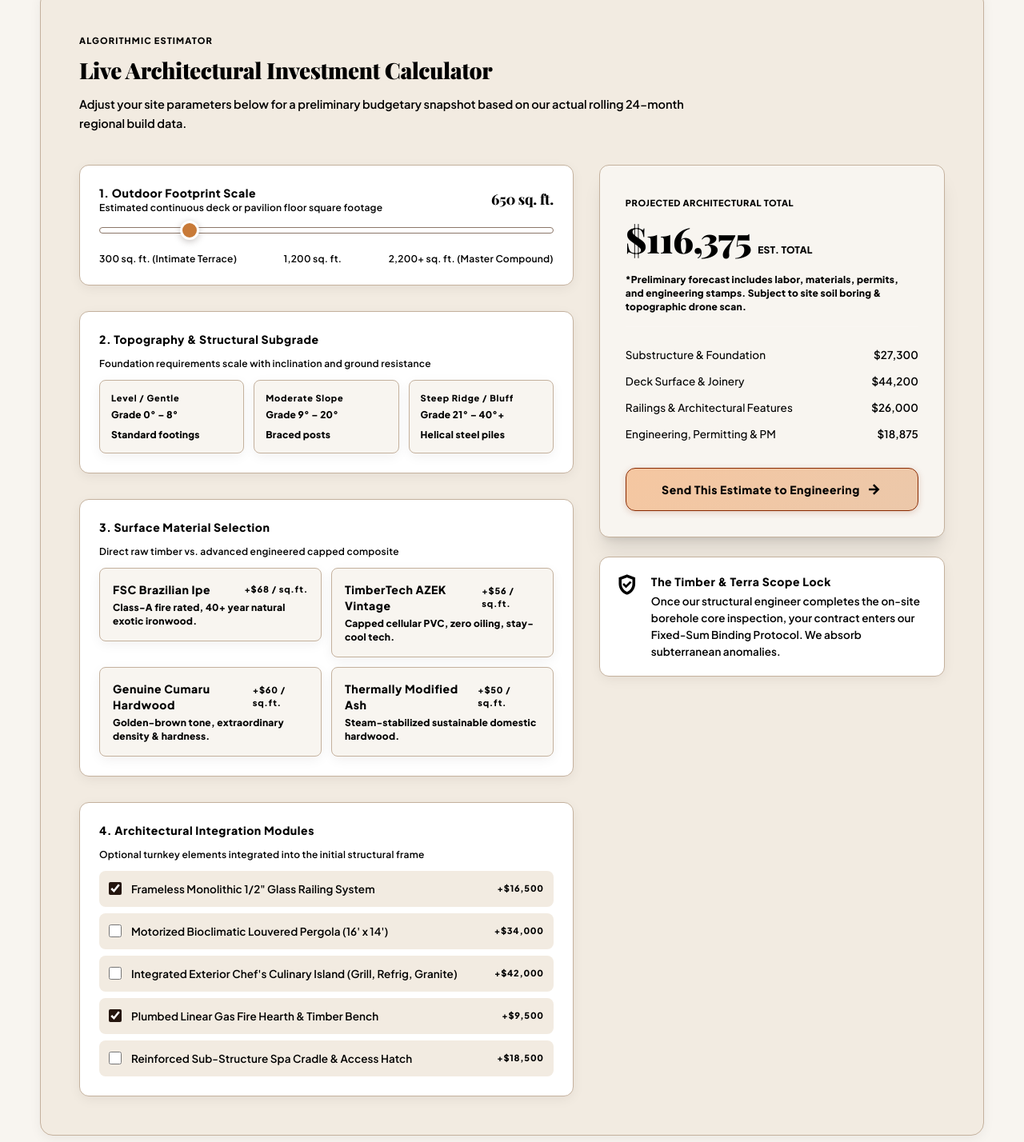
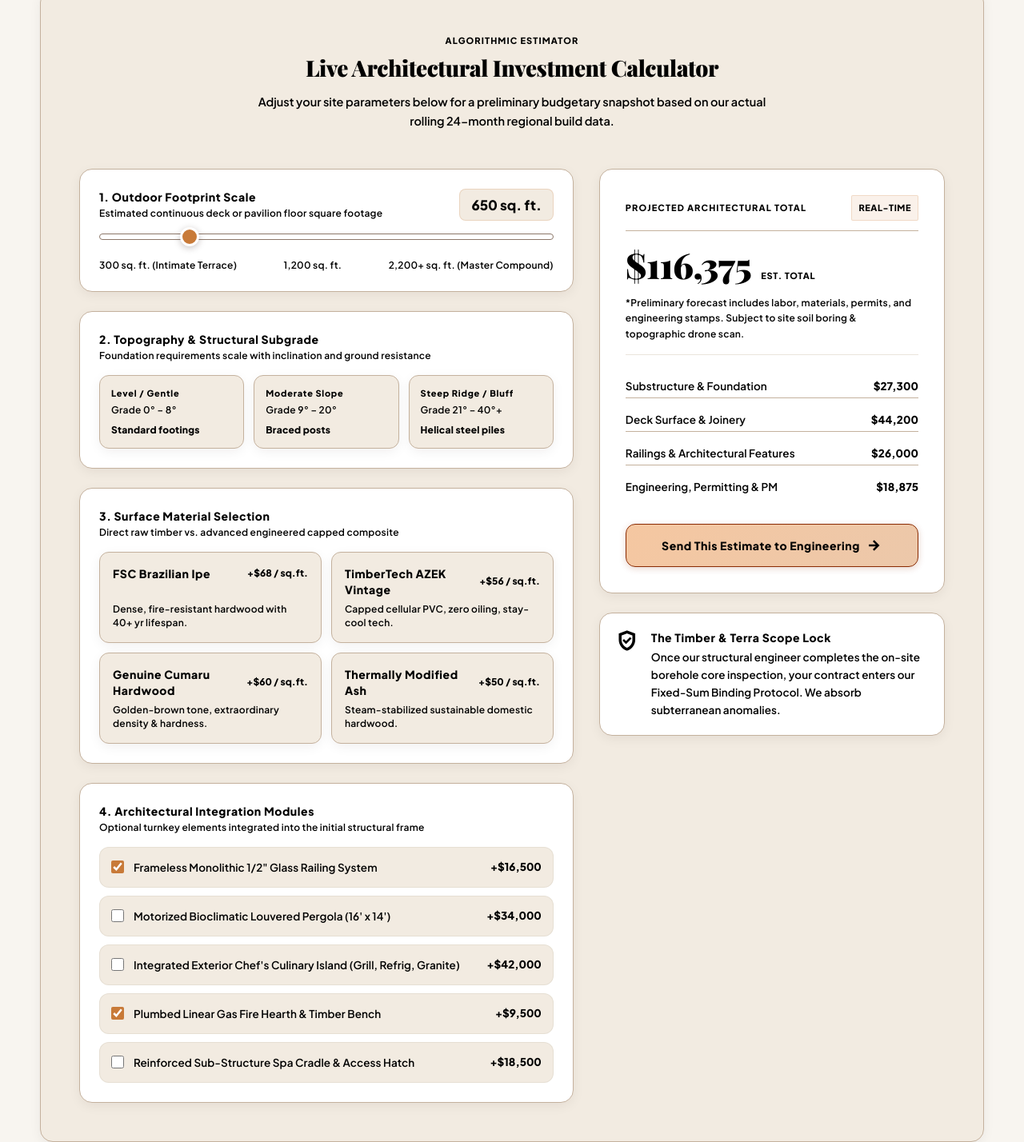
Before and after one commit to Saranya-vijaykumar/timber_terra, a website: page pricing.html in a window 1280 px wide. Shown: the part 2448-3876 px from the top of the page at 80% size. Drawn offline with nearby package versions, Linux system fonts and the light colour scheme; a web font is replaced by a local one.

Commit message:
fix(layout): align live architectural calculator columns, centered header, and elevated summary card in pricing.html

```diff
--- a/pricing.html
+++ b/pricing.html
@@ -2082,180 +2082,197 @@ tailwind.config = {
 <!-- 3. Interactive Estimation & Budget Calculator -->
 <section class="w-full bg-surface py-14 sm:py-16 lg:py-20 border-b border-surface-container-high/20">
 <div class="max-w-7xl mx-auto px-6 lg:px-12">
-<div class="rounded-2xl bg-surface-container-low p-6 md:p-12 shadow-md">
-<div class="max-w-3xl mb-10">
-<span class="font-label-sm text-label-sm text-secondary uppercase font-bold tracking-widest">Algorithmic Estimator</span>
-<h2 class="font-headline-lg text-headline-lg text-primary mt-2 mb-3">Live Architectural Investment Calculator</h2>
-<p class="font-body-md text-body-md text-on-surface-variant">Adjust your site parameters below for a preliminary budgetary snapshot based on our actual rolling 24-month regional build data.</p>
-</div>
+<div class="rounded-2xl bg-surface-container-low p-6 sm:p-8 lg:p-12 shadow-sm border border-surface-container-high/40">
+<!-- Centered Section Header for Symmetric Balance -->
+<div class="text-center max-w-3xl mx-auto mb-10 lg:mb-12">
+<span class="inline-block font-label-sm text-label-sm text-secondary uppercase font-bold tracking-widest mb-2">Algorithmic Estimator</span>
+<h2 class="font-headline-lg text-headline-lg text-primary tracking-tight mb-3">Live Architectural Investment Calculator</h2>
+<p class="font-body-md text-body-md text-on-surface-variant max-w-2xl mx-auto">Adjust your site parameters below for a preliminary budgetary snapshot based on our actual rolling 24-month regional build data.</p>
+</div>
+<!-- Dual-Column Interactive Grid -->
 <div class="grid grid-cols-1 lg:grid-cols-12 gap-8 items-start">
 <!-- Input Parameters Column (7 Cols) -->
-<div class="lg:col-span-7 space-y-8">
+<div class="lg:col-span-7 space-y-6">
 <!-- Step 1: Footprint Slider -->
-<div class="p-6 rounded-xl bg-surface-container-lowest shadow-sm space-y-4">
-<div class="flex justify-between items-center">
+<div class="p-6 rounded-2xl bg-surface-container-lowest shadow-sm border border-surface-container-high/50 space-y-4">
+<div class="flex flex-col sm:flex-row sm:items-center justify-between gap-3">
 <div>
 <p class="font-label-lg text-label-lg text-primary font-bold">1. Outdoor Footprint Scale</p>
-<p class="font-caption text-caption text-on-surface-variant">Estimated continuous deck or pavilion floor square footage</p>
-</div>
-<span class="font-headline-sm text-headline-sm text-secondary font-bold" id="footprint-val">650 sq. ft.</span>
+<p class="font-caption text-caption text-on-surface-variant mt-0.5">Estimated continuous deck or pavilion floor square footage</p>
+</div>
+<span class="inline-flex items-center justify-center self-start sm:self-center px-3.5 py-1.5 rounded-lg bg-surface-container-low font-mono font-bold text-secondary text-base sm:text-lg border border-secondary/20 shadow-xs" id="footprint-val">650 sq. ft.</span>
 </div>
 <input class="w-full accent-primary h-2 bg-surface-container-high rounded cursor-pointer" id="footprint-slider" max="2200" min="300" step="50" type="range" value="650">
 <div class="flex justify-between font-caption text-caption text-on-surface-variant">
-<span class="">300 sq. ft. (Intimate Terrace)</span>
-<span class="">1,200 sq. ft.</span>
-<span class="">2,200+ sq. ft. (Master Compound)</span>
+<span>300 sq. ft. (Intimate Terrace)</span>
+<span>1,200 sq. ft.</span>
+<span>2,200+ sq. ft. (Master Compound)</span>
 </div>
 </div>
 <!-- Step 2: Slope & Geotechnical Setting -->
-<div class="p-6 rounded-xl bg-surface-container-lowest shadow-sm space-y-3">
+<div class="p-6 rounded-2xl bg-surface-container-lowest shadow-sm border border-surface-container-high/50 space-y-3">
+<div>
 <p class="font-label-lg text-label-lg text-primary font-bold">2. Topography &amp; Structural Subgrade</p>
-<p class="font-caption text-caption text-on-surface-variant mb-3">Foundation requirements scale with inclination and ground resistance</p>
-<div class="grid grid-cols-1 sm:grid-cols-3 gap-3">
-<label class="cursor-pointer">
+<p class="font-caption text-caption text-on-surface-variant mt-0.5">Foundation requirements scale with inclination and ground resistance</p>
+</div>
+<div class="grid grid-cols-1 sm:grid-cols-3 gap-3 pt-1">
+<label class="cursor-pointer block h-full">
 <input checked="" class="peer sr-only" name="topography" type="radio" value="1.0">
-<div class="p-3.5 rounded-lg bg-surface-container-low peer-checked:bg-primary-container peer-checked:text-on-primary text-on-surface transition-all flex flex-col items-start h-full">
-<span class="font-label-sm text-label-sm font-bold">Level / Gentle</span>
-<span class="font-caption text-caption opacity-80 mt-1">Grade 0° – 8°</span>
-<span class="font-caption text-caption opacity-70 mt-auto pt-2">Standard footings</span>
+<div class="p-3.5 rounded-xl bg-surface-container-low peer-checked:bg-secondary/15 peer-checked:border-secondary peer-checked:text-primary border border-surface-container-high/50 text-on-surface transition-all flex flex-col justify-between h-full">
+<div>
+<span class="font-label-sm text-label-sm font-bold block">Level / Gentle</span>
+<span class="font-caption text-caption text-on-surface-variant mt-1 block">Grade 0° – 8°</span>
+</div>
+<span class="font-caption text-caption text-secondary font-semibold pt-2 mt-auto block">Standard footings</span>
 </div>
 </label>
-<label class="cursor-pointer">
+<label class="cursor-pointer block h-full">
 <input class="peer sr-only" name="topography" type="radio" value="1.28">
-<div class="p-3.5 rounded-lg bg-surface-container-low peer-checked:bg-primary-container peer-checked:text-on-primary text-on-surface transition-all flex flex-col items-start h-full">
-<span class="font-label-sm text-label-sm font-bold">Moderate Slope</span>
-<span class="font-caption text-caption opacity-80 mt-1">Grade 9° – 20°</span>
-<span class="font-caption text-caption opacity-70 mt-auto pt-2">Braced posts</span>
+<div class="p-3.5 rounded-xl bg-surface-container-low peer-checked:bg-secondary/15 peer-checked:border-secondary peer-checked:text-primary border border-surface-container-high/50 text-on-surface transition-all flex flex-col justify-between h-full">
+<div>
+<span class="font-label-sm text-label-sm font-bold block">Moderate Slope</span>
+<span class="font-caption text-caption text-on-surface-variant mt-1 block">Grade 9° – 20°</span>
+</div>
+<span class="font-caption text-caption text-secondary font-semibold pt-2 mt-auto block">Braced posts</span>
 </div>
 </label>
-<label class="cursor-pointer">
+<label class="cursor-pointer block h-full">
 <input class="peer sr-only" name="topography" type="radio" value="1.55">
-<div class="p-3.5 rounded-lg bg-surface-container-low peer-checked:bg-primary-container peer-checked:text-on-primary text-on-surface transition-all flex flex-col items-start h-full">
-<span class="font-label-sm text-label-sm font-bold">Steep Ridge / Bluff</span>
-<span class="font-caption text-caption opacity-80 mt-1">Grade 21° – 40°+</span>
-<span class="font-caption text-caption opacity-70 mt-auto pt-2">Helical steel piles</span>
+<div class="p-3.5 rounded-xl bg-surface-container-low peer-checked:bg-secondary/15 peer-checked:border-secondary peer-checked:text-primary border border-surface-container-high/50 text-on-surface transition-all flex flex-col justify-between h-full">
+<div>
+<span class="font-label-sm text-label-sm font-bold block">Steep Ridge / Bluff</span>
+<span class="font-caption text-caption text-on-surface-variant mt-1 block">Grade 21° – 40°+</span>
+</div>
+<span class="font-caption text-caption text-secondary font-semibold pt-2 mt-auto block">Helical steel piles</span>
 </div>
 </label>
 </div>
 </div>
 <!-- Step 3: Decking Material Choice -->
-<div class="p-6 rounded-xl bg-surface-container-lowest shadow-sm space-y-3">
+<div class="p-6 rounded-2xl bg-surface-container-lowest shadow-sm border border-surface-container-high/50 space-y-3">
+<div>
 <p class="font-label-lg text-label-lg text-primary font-bold">3. Surface Material Selection</p>
-<p class="font-caption text-caption text-on-surface-variant mb-3">Direct raw timber vs. advanced engineered capped composite</p>
-<div class="grid grid-cols-1 sm:grid-cols-2 gap-3">
-<label class="cursor-pointer">
+<p class="font-caption text-caption text-on-surface-variant mt-0.5">Direct raw timber vs. advanced engineered capped composite</p>
+</div>
+<div class="grid grid-cols-1 sm:grid-cols-2 gap-3 pt-1">
+<label class="cursor-pointer block h-full">
 <input checked="" class="peer sr-only" name="material" type="radio" value="68">
-<div class="p-4 rounded-lg bg-surface-container-low peer-checked:bg-primary-container peer-checked:text-on-primary transition-all">
-<div class="flex items-center justify-between">
-<span class="font-label-lg text-label-lg font-bold">FSC Brazilian Ipe</span>
-<span class="font-label-sm text-label-sm opacity-90">+$68 / sq.ft.</span>
-</div>
-<p class="font-caption text-caption opacity-80 mt-1">Class-A fire rated, 40+ year natural exotic ironwood.</p>
+<div class="p-4 rounded-xl bg-surface-container-low peer-checked:bg-secondary/15 peer-checked:border-secondary border border-surface-container-high/50 transition-all flex flex-col justify-between h-full">
+<div class="flex items-center justify-between gap-2">
+<span class="font-label-lg text-label-lg font-bold text-primary">FSC Brazilian Ipe</span>
+<span class="font-mono font-bold text-secondary text-xs shrink-0">+$68 / sq.ft.</span>
+</div>
+<p class="font-caption text-caption text-on-surface-variant mt-1.5">Dense, fire-resistant hardwood with 40+ yr lifespan.</p>
 </div>
 </label>
-<label class="cursor-pointer">
+<label class="cursor-pointer block h-full">
 <input class="peer sr-only" name="material" type="radio" value="56">
-<div class="p-4 rounded-lg bg-surface-container-low peer-checked:bg-primary-container peer-checked:text-on-primary transition-all">
-<div class="flex items-center justify-between">
-<span class="font-label-lg text-label-lg font-bold">TimberTech AZEK Vintage</span>
-<span class="font-label-sm text-label-sm opacity-90">+$56 / sq.ft.</span>
-</div>
-<p class="font-caption text-caption opacity-80 mt-1">Capped cellular PVC, zero oiling, stay-cool tech.</p>
+<div class="p-4 rounded-xl bg-surface-container-low peer-checked:bg-secondary/15 peer-checked:border-secondary border border-surface-container-high/50 transition-all flex flex-col justify-between h-full">
+<div class="flex items-center justify-between gap-2">
+<span class="font-label-lg text-label-lg font-bold text-primary">TimberTech AZEK Vintage</span>
+<span class="font-mono font-bold text-secondary text-xs shrink-0">+$56 / sq.ft.</span>
+</div>
+<p class="font-caption text-caption text-on-surface-variant mt-1.5">Capped cellular PVC, zero oiling, stay-cool tech.</p>
 </div>
 </label>
-<label class="cursor-pointer">
+<label class="cursor-pointer block h-full">
 <input class="peer sr-only" name="material" type="radio" value="60">
-<div class="p-4 rounded-lg bg-surface-container-low peer-checked:bg-primary-container peer-checked:text-on-primary transition-all">
-<div class="flex items-center justify-between">
-<span class="font-label-lg text-label-lg font-bold">Genuine Cumaru Hardwood</span>
-<span class="font-label-sm text-label-sm opacity-90">+$60 / sq.ft.</span>
-</div>
-<p class="font-caption text-caption opacity-80 mt-1">Golden-brown tone, extraordinary density &amp; hardness.</p>
+<div class="p-4 rounded-xl bg-surface-container-low peer-checked:bg-secondary/15 peer-checked:border-secondary border border-surface-container-high/50 transition-all flex flex-col justify-between h-full">
+<div class="flex items-center justify-between gap-2">
+<span class="font-label-lg text-label-lg font-bold text-primary">Genuine Cumaru Hardwood</span>
+<span class="font-mono font-bold text-secondary text-xs shrink-0">+$60 / sq.ft.</span>
+</div>
+<p class="font-caption text-caption text-on-surface-variant mt-1.5">Golden-brown tone, extraordinary density &amp; hardness.</p>
 </div>
 </label>
-<label class="cursor-pointer">
+<label class="cursor-pointer block h-full">
 <input class="peer sr-only" name="material" type="radio" value="50">
-<div class="p-4 rounded-lg bg-surface-container-low peer-checked:bg-primary-container peer-checked:text-on-primary transition-all">
-<div class="flex items-center justify-between">
-<span class="font-label-lg text-label-lg font-bold">Thermally Modified Ash</span>
-<span class="font-label-sm text-label-sm opacity-90">+$50 / sq.ft.</span>
-</div>
-<p class="font-caption text-caption opacity-80 mt-1">Steam-stabilized sustainable domestic hardwood.</p>
+<div class="p-4 rounded-xl bg-surface-container-low peer-checked:bg-secondary/15 peer-checked:border-secondary border border-surface-container-high/50 transition-all flex flex-col justify-between h-full">
+<div class="flex items-center justify-between gap-2">
+<span class="font-label-lg text-label-lg font-bold text-primary">Thermally Modified Ash</span>
+<span class="font-mono font-bold text-secondary text-xs shrink-0">+$50 / sq.ft.</span>
+</div>
+<p class="font-caption text-caption text-on-surface-variant mt-1.5">Steam-stabilized sustainable domestic hardwood.</p>
 </div>
 </label>
 </div>
 </div>
 <!-- Step 4: Add-on Modules -->
-<div class="p-6 rounded-xl bg-surface-container-lowest shadow-sm space-y-3">
+<div class="p-6 rounded-2xl bg-surface-container-lowest shadow-sm border border-surface-container-high/50 space-y-3">
+<div>
 <p class="font-label-lg text-label-lg text-primary font-bold">4. Architectural Integration Modules</p>
-<p class="font-caption text-caption text-on-surface-variant mb-2">Optional turnkey elements integrated into the initial structural frame</p>
-<div class="space-y-2">
-<label class="flex items-center justify-between p-3 rounded-lg bg-surface-container-low cursor-pointer hover:bg-surface-container">
+<p class="font-caption text-caption text-on-surface-variant mt-0.5">Optional turnkey elements integrated into the initial structural frame</p>
+</div>
+<div class="space-y-2.5 pt-1">
+<label class="flex items-center justify-between p-3.5 rounded-xl bg-surface-container-low border border-surface-container-high/50 cursor-pointer hover:bg-surface-container transition-all">
 <div class="flex items-center gap-3">
-<input checked="" class="w-4 h-4 accent-primary rounded" data-cost="16500" id="addon-glass" type="checkbox">
+<input checked="" class="w-4 h-4 accent-secondary rounded cursor-pointer" data-cost="16500" id="addon-glass" type="checkbox">
 <span class="font-body-sm text-body-sm text-on-surface font-semibold">Frameless Monolithic 1/2" Glass Railing System</span>
 </div>
-<span class="font-label-sm text-label-sm text-secondary font-bold">+$16,500</span>
+<span class="font-mono font-bold text-secondary text-sm shrink-0 ml-4">+$16,500</span>
 </label>
-<label class="flex items-center justify-between p-3 rounded-lg bg-surface-container-low cursor-pointer hover:bg-surface-container">
+<label class="flex items-center justify-between p-3.5 rounded-xl bg-surface-container-low border border-surface-container-high/50 cursor-pointer hover:bg-surface-container transition-all">
 <div class="flex items-center gap-3">
-<input class="w-4 h-4 accent-primary rounded" data-cost="34000" id="addon-pergola" type="checkbox">
+<input class="w-4 h-4 accent-secondary rounded cursor-pointer" data-cost="34000" id="addon-pergola" type="checkbox">
 <span class="font-body-sm text-body-sm text-on-surface font-semibold">Motorized Bioclimatic Louvered Pergola (16' x 14')</span>
 </div>
-<span class="font-label-sm text-label-sm text-secondary font-bold">+$34,000</span>
+<span class="font-mono font-bold text-secondary text-sm shrink-0 ml-4">+$34,000</span>
 </label>
-<label class="flex items-center justify-between p-3 rounded-lg bg-surface-container-low cursor-pointer hover:bg-surface-container">
+<label class="flex items-center justify-between p-3.5 rounded-xl bg-surface-container-low border border-surface-container-high/50 cursor-pointer hover:bg-surface-container transition-all">
 <div class="flex items-center gap-3">
-<input class="w-4 h-4 accent-primary rounded" data-cost="42000" id="addon-kitchen" type="checkbox">
+<input class="w-4 h-4 accent-secondary rounded cursor-pointer" data-cost="42000" id="addon-kitchen" type="checkbox">
 <span class="font-body-sm text-body-sm text-on-surface font-semibold">Integrated Exterior Chef's Culinary Island (Grill, Refrig, Granite)</span>
 </div>
-<span class="font-label-sm text-label-sm text-secondary font-bold">+$42,000</span>
+<span class="font-mono font-bold text-secondary text-sm shrink-0 ml-4">+$42,000</span>
 </label>
-<label class="flex items-center justify-between p-3 rounded-lg bg-surface-container-low cursor-pointer hover:bg-surface-container">
+<label class="flex items-center justify-between p-3.5 rounded-xl bg-surface-container-low border border-surface-container-high/50 cursor-pointer hover:bg-surface-container transition-all">
 <div class="flex items-center gap-3">
-<input checked="" class="w-4 h-4 accent-primary rounded" data-cost="9500" id="addon-fire" type="checkbox">
+<input checked="" class="w-4 h-4 accent-secondary rounded cursor-pointer" data-cost="9500" id="addon-fire" type="checkbox">
 <span class="font-body-sm text-body-sm text-on-surface font-semibold">Plumbed Linear Gas Fire Hearth &amp; Timber Bench</span>
 </div>
-<span class="font-label-sm text-label-sm text-secondary font-bold">+$9,500</span>
+<span class="font-mono font-bold text-secondary text-sm shrink-0 ml-4">+$9,500</span>
 </label>
-<label class="flex items-center justify-between p-3 rounded-lg bg-surface-container-low cursor-pointer hover:bg-surface-container">
+<label class="flex items-center justify-between p-3.5 rounded-xl bg-surface-container-low border border-surface-container-high/50 cursor-pointer hover:bg-surface-container transition-all">
 <div class="flex items-center gap-3">
-<input class="w-4 h-4 accent-primary rounded" data-cost="18500" id="addon-spa" type="checkbox">
+<input class="w-4 h-4 accent-secondary rounded cursor-pointer" data-cost="18500" id="addon-spa" type="checkbox">
 <span class="font-body-sm text-body-sm text-on-surface font-semibold">Reinforced Sub-Structure Spa Cradle &amp; Access Hatch</span>
 </div>
-<span class="font-label-sm text-label-sm text-secondary font-bold">+$18,500</span>
+<span class="font-mono font-bold text-secondary text-sm shrink-0 ml-4">+$18,500</span>
 </label>
 </div>
 </div>
 </div>
 <!-- Live Estimate Display & Breakdown Column (5 Cols) -->
 <div class="lg:col-span-5 sticky top-28 space-y-6">
-<div class="rounded-xl bg-primary text-on-primary p-6 md:p-8 shadow-xl">
-<span class="font-label-sm text-label-sm text-primary-fixed !text-[#F7BA7D] uppercase tracking-wider font-semibold">Projected Architectural Total</span>
-<div class="flex items-baseline gap-2 mt-2 mb-4">
-<span class="font-display text-display text-on-primary !text-white font-bold tracking-tight" id="display-total">$1,16,375</span>
-<span class="font-caption text-caption text-primary-fixed !text-[#F7BA7D]">EST. TOTAL</span>
-</div>
-<p class="font-caption text-caption text-primary-fixed/80 !text-[#FAF5EF] mb-6 pb-4 border-b border-white/10">
+<div class="rounded-2xl bg-surface-container-lowest border-2 border-secondary/30 dark:border-secondary/40 p-6 md:p-8 shadow-xl text-on-surface">
+<div class="flex items-center justify-between pb-3 border-b border-surface-container-high/60 mb-4">
+<span class="font-label-sm text-label-sm text-secondary uppercase tracking-widest font-bold">Projected Architectural Total</span>
+<span class="px-2 py-0.5 rounded text-[11px] font-bold uppercase tracking-wider bg-secondary/10 text-secondary border border-secondary/20">Real-Time</span>
+</div>
+<div class="flex items-baseline gap-3 mb-3">
+<span class="font-display text-4xl sm:text-5xl font-extrabold text-primary tracking-tight font-mono" id="display-total">$116,375</span>
+<span class="font-label-sm text-label-sm font-bold text-secondary uppercase">EST. TOTAL</span>
+</div>
+<p class="font-caption text-caption text-on-surface-variant mb-6 pb-4 border-b border-surface-container-high/60 leading-relaxed">
 *Preliminary forecast includes labor, materials, permits, and engineering stamps. Subject to site soil boring &amp; topographic drone scan.
 </p>
 <!-- Categorized Cost Breakdown -->
-<div class="space-y-3 font-body-sm text-body-sm text-inverse-on-surface mb-8">
-<div class="flex justify-between items-center">
-<span class="text-on-primary-container">Substructure &amp; Foundation</span>
-<span class="font-semibold text-on-primary" id="breakdown-foundation">$27,300</span>
-</div>
-<div class="flex justify-between items-center">
-<span class="text-on-primary-container">Deck Surface &amp; Joinery</span>
-<span class="font-semibold text-on-primary" id="breakdown-surface">$44,200</span>
-</div>
-<div class="flex justify-between items-center">
-<span class="text-on-primary-container">Railings &amp; Architectural Features</span>
-<span class="font-semibold text-on-primary" id="breakdown-addons">$26,000</span>
-</div>
-<div class="flex justify-between items-center">
-<span class="text-on-primary-container">Engineering, Permitting &amp; PM</span>
-<span class="font-semibold text-on-primary" id="breakdown-permits">$18,875</span>
+<div class="space-y-3 font-body-sm text-body-sm mb-8">
+<div class="flex justify-between items-center py-1 border-b border-surface-container-high/30">
+<span class="text-on-surface-variant">Substructure &amp; Foundation</span>
+<span class="font-bold text-primary font-mono" id="breakdown-foundation">$27,300</span>
+</div>
+<div class="flex justify-between items-center py-1 border-b border-surface-container-high/30">
+<span class="text-on-surface-variant">Deck Surface &amp; Joinery</span>
+<span class="font-bold text-primary font-mono" id="breakdown-surface">$44,200</span>
+</div>
+<div class="flex justify-between items-center py-1 border-b border-surface-container-high/30">
+<span class="text-on-surface-variant">Railings &amp; Architectural Features</span>
+<span class="font-bold text-primary font-mono" id="breakdown-addons">$26,000</span>
+</div>
+<div class="flex justify-between items-center py-1">
+<span class="text-on-surface-variant">Engineering, Permitting &amp; PM</span>
+<span class="font-bold text-primary font-mono" id="breakdown-permits">$18,875</span>
 </div>
 </div>
 <!-- Action Button -->
@@ -2265,11 +2282,11 @@ tailwind.config = {
 </button>
 </div>
 <!-- Forensic Guarantee Card -->
-<div class="p-5 rounded-xl bg-surface-container-lowest shadow-sm flex items-start gap-4">
+<div class="p-5 rounded-2xl bg-surface-container-lowest shadow-sm border border-surface-container-high/60 flex items-start gap-4">
 <span class="material-symbols-outlined text-secondary text-[28px] shrink-0">verified_user</span>
 <div>
 <p class="font-label-lg text-label-lg text-primary font-bold">The Timber &amp; Terra Scope Lock</p>
-<p class="font-body-sm text-body-sm text-on-surface-variant mt-1">
+<p class="font-body-sm text-body-sm text-on-surface-variant mt-1 leading-relaxed">
 Once our structural engineer completes the on-site borehole core inspection, your contract enters our Fixed-Sum Binding Protocol. We absorb subterranean anomalies.
 </p>
 </div>
@@ -2755,7 +2772,7 @@ tailwind.config = {
       const matName = checkedMat ? checkedMat.closest('label').querySelector('.font-label-lg').textContent.trim() : 'FSC Brazilian Ipe';
 
       const checkedSlope = document.querySelector('input[name="topography"]:checked');
-      const slopeName = checkedSlope ? checkedSlope.closest('label').querySelector('.font-label-lg').textContent.trim() : 'Moderate Hillside (10°–25°)';
+      const slopeName = checkedSlope ? (checkedSlope.closest('label').querySelector('.font-label-sm, .font-label-lg')?.textContent.trim() || 'Level / Gentle') : 'Level / Gentle';
 
       const addons = [];
       document.querySelectorAll('#addon-glass, #addon-pergola, #addon-kitchen, #addon-fire, #addon-spa').forEach(cb => {
```
Lines whose indentation alone changed are shown as unchanged.
